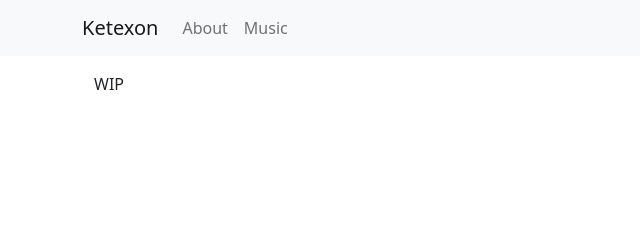
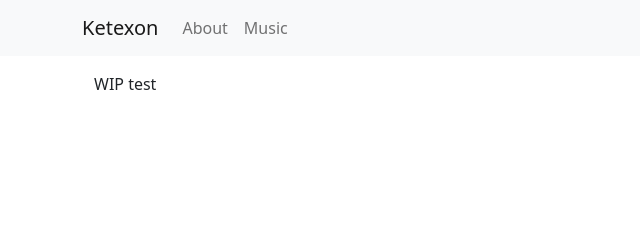
Before and after one commit to ketexon/ketexon.github.io, a website: page index.html in a window 1280 px wide. Shown: the top 240 px of the page, 0-640 px from the left. Drawn offline with nearby package versions, Linux system fonts and the light colour scheme.

Commit message:
update index to test if dns working

```diff
--- a/index.html
+++ b/index.html
@@ -59,7 +59,7 @@
       <main class="page-content row m-0 py-3 align-self-stretch flex-grow-1" aria-label="Content">
         <div class="container">
           <div class="wrapper container">
-            WIP
+            WIP test
           </div>
         </div>
       </main>
```
